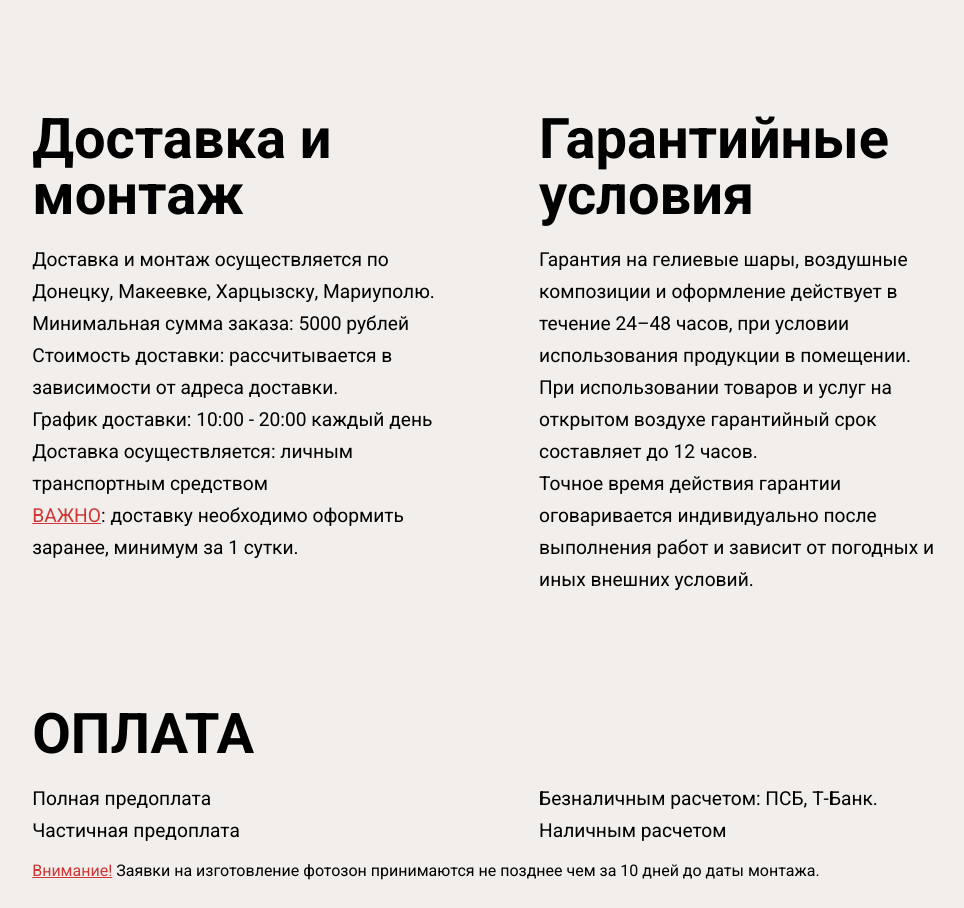
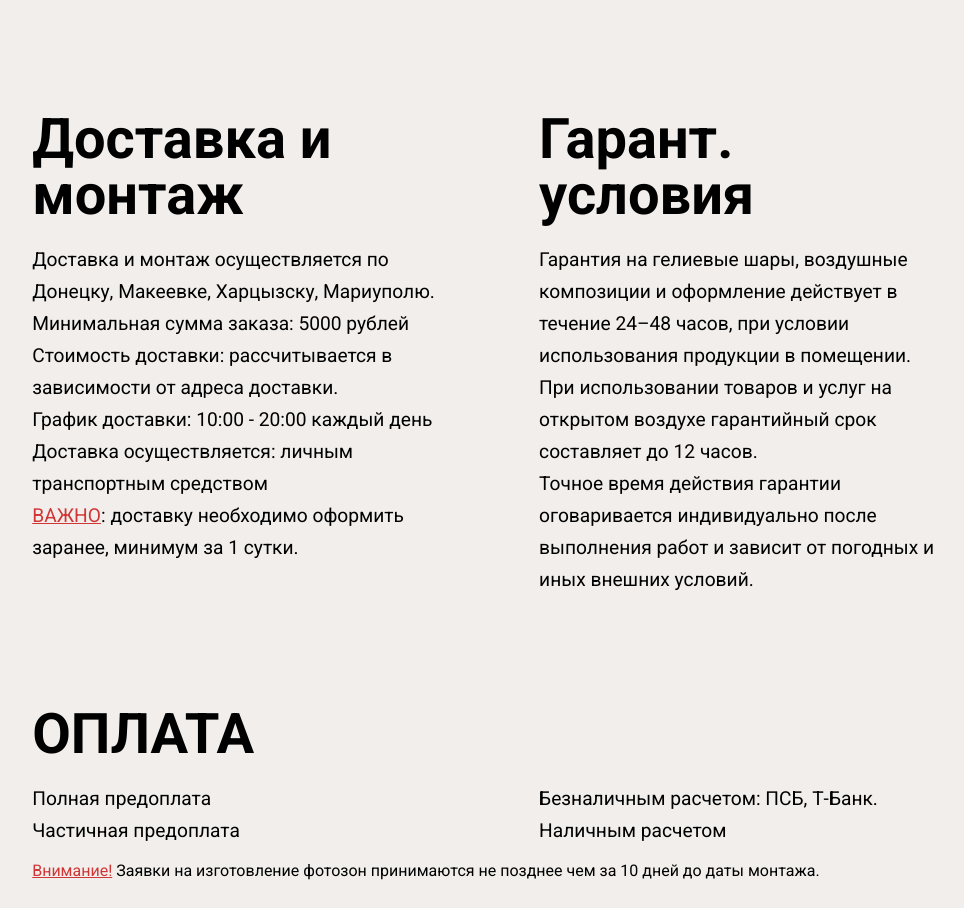
Before and after one commit to Lusorr/Lusorr.github.io, a plain HTML site: page index.html in a window 1280 px wide. Shown: the part 3118-4026 px from the top of the page, without its empty margins (147-1111 px from the left). Drawn offline with Linux system fonts and the light colour scheme.

Commit message:
Update index.html

```diff
--- a/index.html
+++ b/index.html
@@ -85,7 +85,7 @@
         <br>
         </div>
         <div class="develop__part">
-        <div class="text__title"><h2>Гарантийные условия</h2></div>
+        <div class="text__title"><h2>Гарант. условия</h2></div>
         <p class="about__text">Гарантия на гелиевые шары, воздушные композиции и оформление действует в течение 24–48 часов,
             при условии использования продукции в помещении. <br>
             При использовании товаров и услуг на открытом воздухе  гарантийный срок составляет до 12 часов. <br>
```
